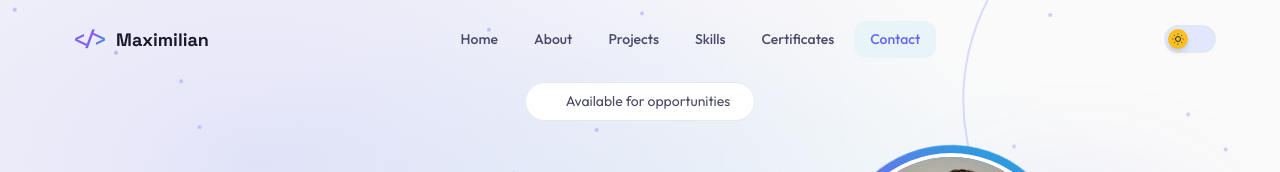
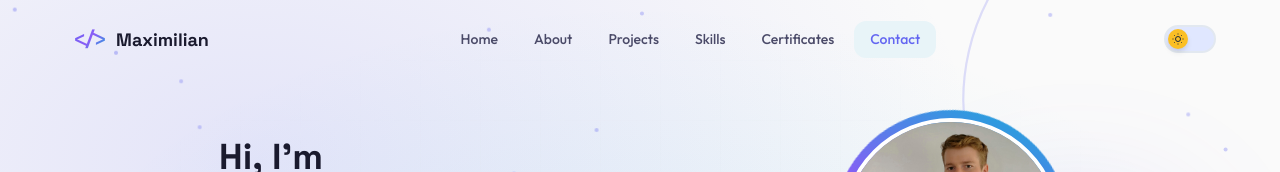
Before and after one commit to SaixXx-Repo/Portfolio, a React (Create React App) app: page / in a window 1280 px wide. Shown: the top 172 px of the page. Built offline with nearby package versions, Linux system fonts and the light colour scheme.

Commit message:
Removed available block and updated chatbot

```diff
--- a/src/components/ChatWidget/ChatWidget.tsx
+++ b/src/components/ChatWidget/ChatWidget.tsx
@@ -4,12 +4,44 @@ import { ChatMascot } from './ChatMascot';
 import { ChatAvatar } from './ChatAvatar';
 import './ChatWidget.css';
 
+import { personalInfo, projects, skills, workExperience, certificates, socialLinks } from '../../data/projects';
+
 interface Message {
   id: string;
-  role: 'user' | 'assistant';
+  role: 'user' | 'assistant' | 'system';
   content: string;
   timestamp: Date;
 }
+
+const SYSTEM_PROMPT = `
+You are an AI assistant for ${personalInfo.name}'s portfolio website.
+Here is detailed information about Max (Maximilian Funk):
+
+Personal Info:
+${JSON.stringify(personalInfo, null, 2)}
+
+My Work Experience:
+${JSON.stringify(workExperience, null, 2)}
+
+My Projects:
+${JSON.stringify(projects, null, 2)}
+
+My Skills:
+${JSON.stringify(skills, null, 2)}
+
+My Certificates:
+${JSON.stringify(certificates, null, 2)}
+
+Social Links:
+${JSON.stringify(socialLinks, null, 2)}
+
+Instructions:
+1. Answer questions about Max's experience, skills, and projects using the data above.
+2. Be friendly, professional, and concise.
+3. If asked about contact info, provide his email (${personalInfo.email}) or social links.
+4. If asked about something not in the data, say you don't have that specific information but can tell them about his known projects and experience.
+5. Emphasize his expertise in Android (Kotlin, Jetpack Compose) and React/Frontend development.
+`;
 
 const SUGGESTED_QUESTIONS = [
   "What are your main skills?",
@@ -86,16 +118,27 @@ export const ChatWidget: React.FC = () => {
     setIsLoading(true);
 
     try {
+      // Filter out the welcome message and map only role/content
+      const apiMessages = messages
+        .filter(m => m.id !== 'welcome')
+        .map(m => ({ role: m.role, content: m.content }));
+
+      // Add user's new message
+      apiMessages.push({ role: userMessage.role, content: userMessage.content });
+
+      // Prepend system prompt
+      const payloadMessages = [
+        { role: 'system', content: SYSTEM_PROMPT },
+        ...apiMessages
+      ];
+
       const response = await fetch('/api/chat', {
         method: 'POST',
         headers: {
           'Content-Type': 'application/json',
         },
         body: JSON.stringify({
-          messages: [...messages, userMessage].map(m => ({
-            role: m.role,
-            content: m.content,
-          })),
+          messages: payloadMessages,
           model: 'gemini-2.5-flash',
         }),
       });
--- a/src/components/Hero/Hero.css
+++ b/src/components/Hero/Hero.css
@@ -115,40 +115,7 @@
   }
 }
 
-.hero__badge {
-  display: inline-flex;
-  align-items: center;
-  gap: var(--spacing-sm);
-  padding: var(--spacing-sm) var(--spacing-lg);
-  background: var(--color-bg-secondary);
-  border: 1px solid var(--color-border);
-  border-radius: var(--radius-full);
-  font-size: var(--font-size-sm);
-  color: var(--color-text-secondary);
-  margin-bottom: var(--spacing-xl);
-}
 
-.hero__badge-dot {
-  width: 8px;
-  height: 8px;
-  background: var(--color-success);
-  border-radius: 50%;
-  animation: pulse 2s infinite;
-}
-
-@keyframes pulse {
-
-  0%,
-  100% {
-    opacity: 1;
-    transform: scale(1);
-  }
-
-  50% {
-    opacity: 0.5;
-    transform: scale(1.2);
-  }
-}
 
 .hero__title {
   font-family: var(--font-display);
--- a/src/components/Hero/Hero.tsx
+++ b/src/components/Hero/Hero.tsx
@@ -73,15 +73,7 @@ export const Hero: React.FC = () => {
       </div>
 
       <div className="hero__content">
-        <motion.div
-          className="hero__badge"
-          initial={{ opacity: 0, scale: 0.8 }}
-          animate={{ opacity: 1, scale: 1 }}
-          transition={{ duration: 0.5 }}
-        >
-          <span className="hero__badge-dot"></span>
-          Available for opportunities
-        </motion.div>
+
 
         <div className="hero__intro">
           <div className="hero__text">
```
